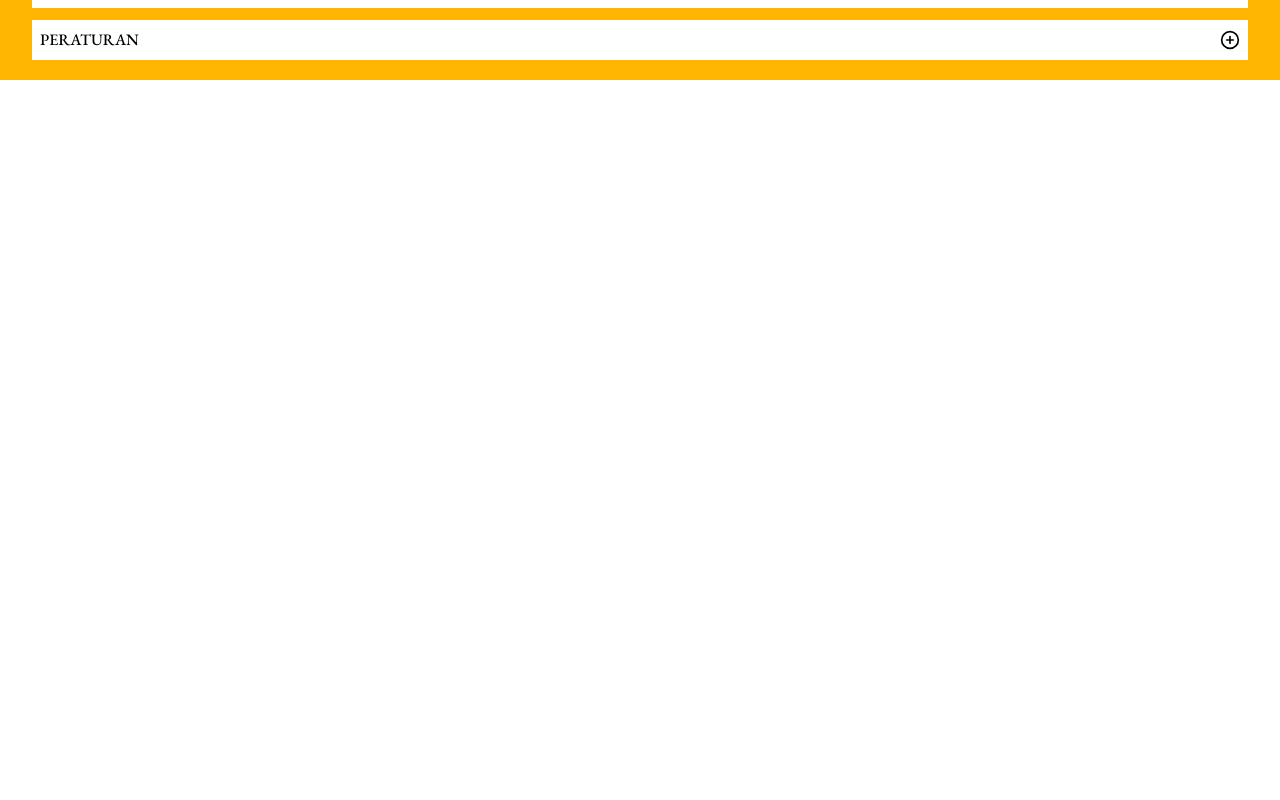
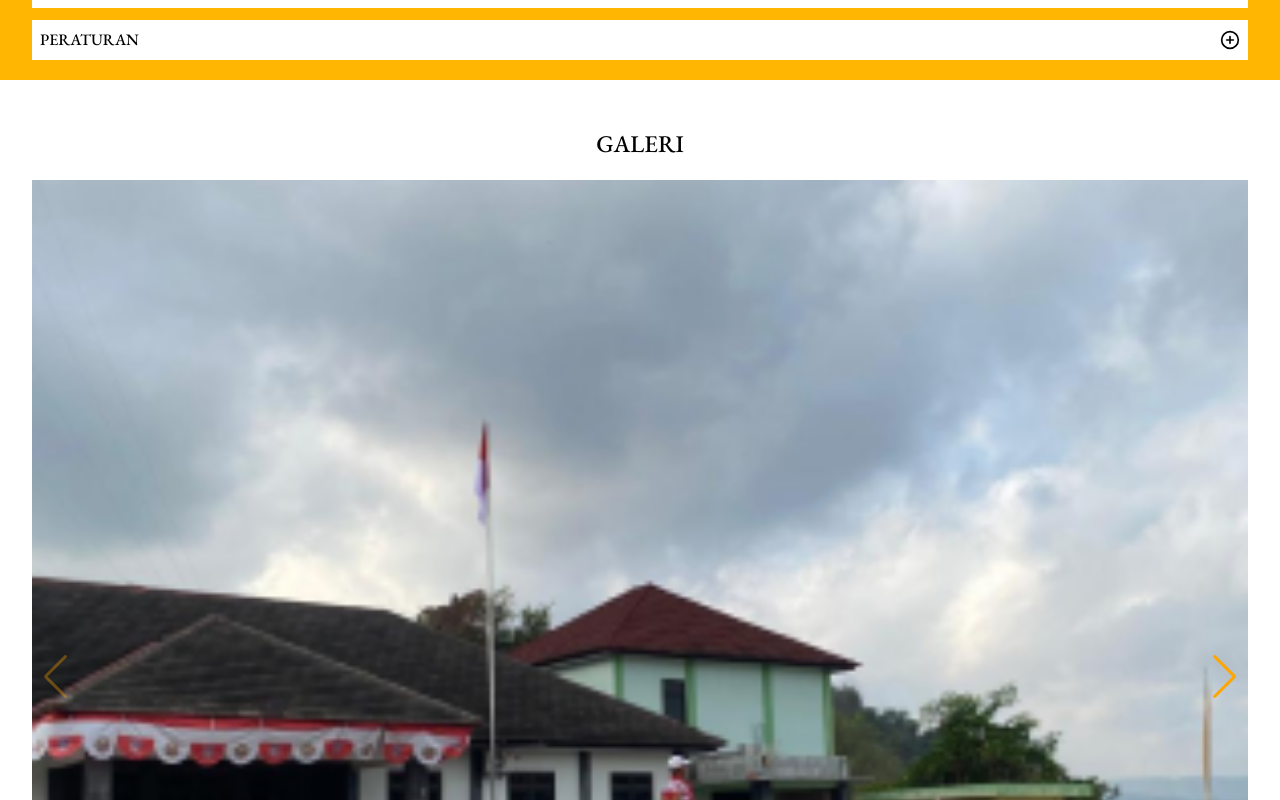
Before and after one commit to myogaazwar/RT-002, a React (Vite) app: page / in a window 1280 px wide. Shown: the part 4520-5320 px from the top of the page. Before the commit the page ends 4600 px from the top, so only its background shows below. Built offline with nearby package versions, Linux system fonts and the light colour scheme.

Commit message:
add: galeri component to home

```diff
--- a/src/pages/Home.jsx
+++ b/src/pages/Home.jsx
@@ -2,6 +2,7 @@ import React from 'react';
 import Jumbotron from '../components/jumbotron/Jumbotron';
 import Kegiatan from '../components/kegiatan/Kegiatan';
 import Tentang from '../components/tentang/Tentang';
+import Galeri from '../components/galeri/Galeri';
 
 export const HomePage = () => {
   return (
@@ -12,6 +13,7 @@ export const HomePage = () => {
       </section>
 
       <Tentang />
+      <Galeri />
     </section>
   );
 };
```
